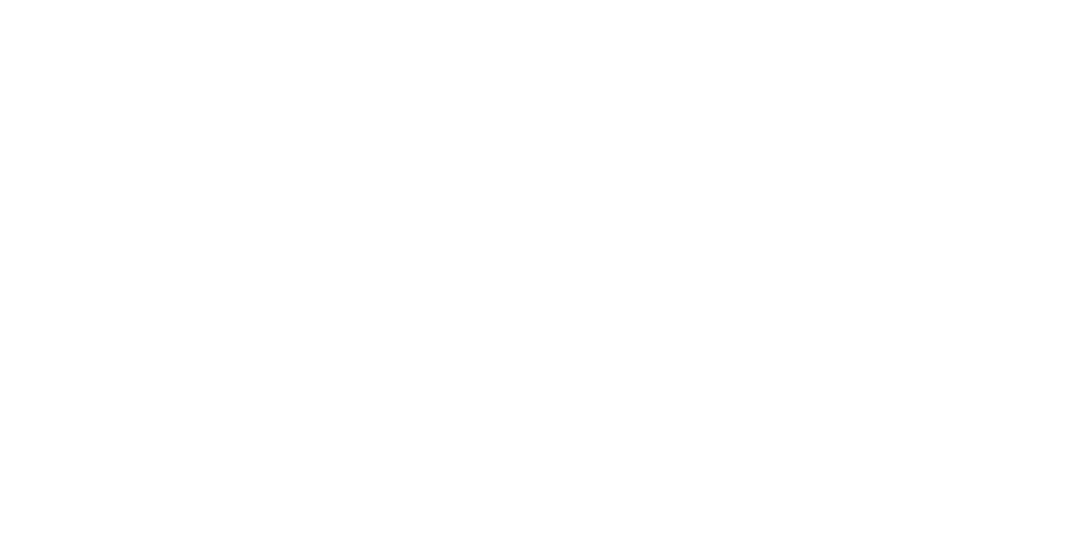
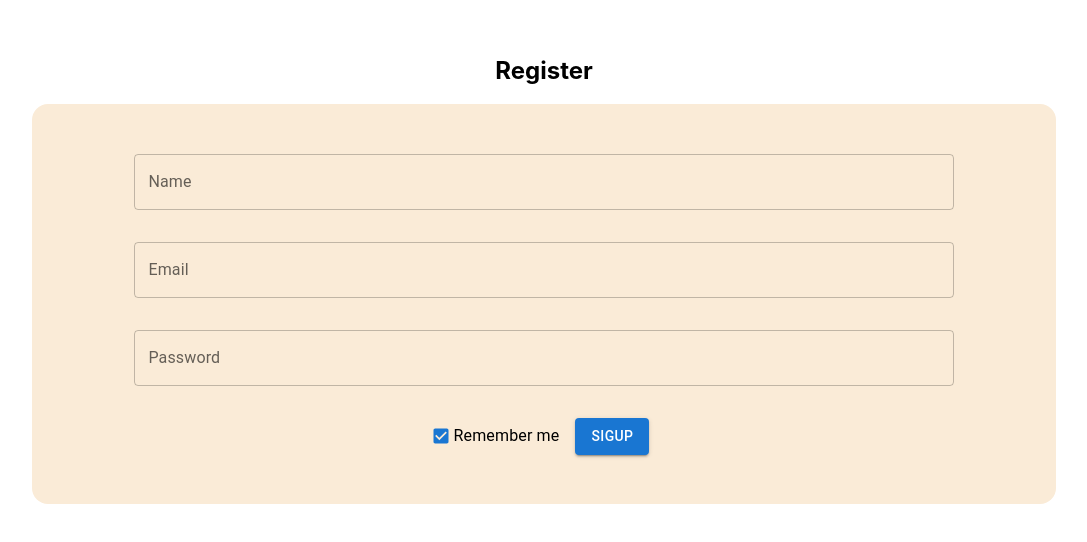
Before and after one commit to gnppro/meal-planning, a React (Create React App) app: page / in a window 1280 px wide. Shown: the part 130-672 px from the top of the page, without its empty margins (96-1183 px from the left). Built offline with nearby package versions, Linux system fonts and the light colour scheme.

Commit message:
feat(forms): created the functionality to register account

```diff
--- a/src/App.jsx
+++ b/src/App.jsx
@@ -2,6 +2,7 @@
 import { red } from '@mui/material/colors';
 import { ThemeProvider, createTheme } from '@mui/material/styles';
 import './App.css';
+import SignUp from './pages/SignUpPage';
 
 const theme = createTheme({
   pallete: {
@@ -14,7 +15,8 @@
 function App() {
   return (
     <ThemeProvider theme={theme}>
-      <div className="App" />
+      <SignUp />
+      {/* <div className="App" /> */}
     </ThemeProvider>
   );
 }
--- /dev/null
+++ b/src/firebase/firebaseConfig.js
@@ -0,0 +1,16 @@
+/* eslint-disable import/prefer-default-export */
+import { initializeApp } from 'firebase/app';
+import { getAuth } from 'firebase/auth';
+
+const firebaseConfig = {
+  apiKey: 'AIzaSyAwFs9qeJDhiM30N3a8T3lzQrNneGzr_Yw',
+  authDomain: process.env.PLANN_MEAL_AUTH_DOMAIN,
+  databaseURL: process.env.PLANN_MEAL_DATABASE_URL,
+  projectId: process.env.PLANN_MEAL_PROJECT_ID,
+  storageBucket: process.env.PLANN_MEAL_STORAGE_BUCKET,
+  messagingSenderId: process.env.PLANN_MEAL_MESSAGIING_SENDER_ID,
+  appId: process.env.PLANN_MEAL_APP_ID,
+};
+
+const app = initializeApp(firebaseConfig);
+export const auth = getAuth(app);
--- /dev/null
+++ b/src/firebase/useAuth.js
@@ -0,0 +1,20 @@
+/* eslint-disable import/prefer-default-export */
+import {
+  createUserWithEmailAndPassword, signInWithEmailAndPassword, signOut, updateProfile,
+} from 'firebase/auth';
+import { auth } from './firebaseConfig';
+
+const register = async (name, email, password) => {
+  const userCredential = await createUserWithEmailAndPassword(auth, email, password);
+  await updateProfile(auth.currentUser, { displayName: name });
+  return userCredential;
+};
+
+const createUser = (email, password) => createUserWithEmailAndPassword(auth, email, password);
+const loginUser = (email, password) => signInWithEmailAndPassword(auth, email, password);
+const logoutUser = () => signOut(auth);
+const updateName = (name) => updateProfile(auth.currentUser, { displayName: name });
+
+export {
+  createUser, loginUser, logoutUser, updateName, register,
+};
--- a/src/pages/SignUpPage.jsx
+++ b/src/pages/SignUpPage.jsx
@@ -5,8 +5,9 @@
 import { useFormik } from 'formik';
 import * as yup from 'yup';
 import './styles/index.scss';
+import { register } from '../firebase/useAuth';
 
-const Schema = yup.object({
+const schema = yup.object({
   email: yup
     .string('Enter you email')
     .email('Enter a valid email')
@@ -18,26 +19,39 @@
 });
 
 function SignIp() {
+  const [user, setUser] = React.useState('');
+
   const formik = useFormik({
     initialValues: {
+      name: '',
       email: '',
       password: '',
     },
-    validationSchema: Schema,
-    onSubmit: (values) => {
+    validationSchema: schema,
+    onSubmit: async ({ name, email, password }, formikHelpers) => {
+      const nameWithoutSpaces = name.trim();
       try {
-        console.log(values);
+        // const userCredentials = await createUser(values.email, values.password);
+        // await updateName(values.name);
+        const userCredentials = await register(nameWithoutSpaces, email, password);
+        setUser(userCredentials);
+        formikHelpers.resetForm();
+        alert('Cuenta creada exitosamente');
       } catch (error) {
+        alert('Todo se derrumboo');
         console.log(error);
       }
     },
   });
+
+  console.log(user);
 
   return (
     <Stack sx={{
       height: '100vh', width: '100vw', justifyContent: 'center', alignItems: 'center',
     }}
     >
+      <h2>Register</h2>
       <form onSubmit={formik.handleSubmit} className="form__container register">
         <TextField
           id="name"
```
